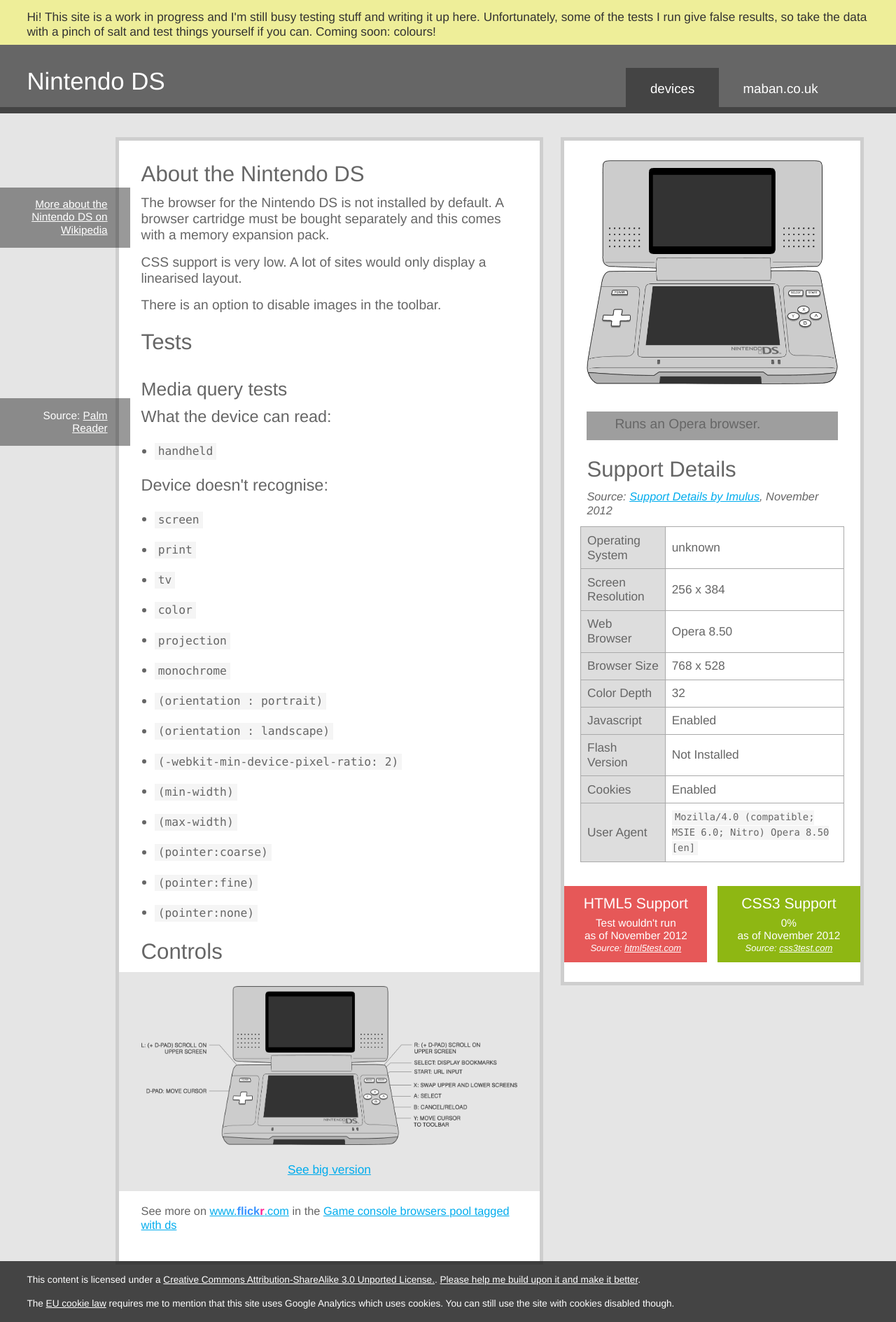
After one commit to maban/console-browsers, a PHP site: page /device/ds.php in a window 1280 px wide. The commit adds this page. Shown: the whole page at 70% size. Run offline with PHP 8.4, Linux system fonts and the light colour scheme; grey boxes are pictures that could not be loaded.

Commit message:
Adding the Wii U and Nintendo DS to the library.

```diff
--- /dev/null
+++ b/device/ds.php
@@ -0,0 +1,145 @@
+<?php include('../module/head.php');?>
+<body class="section-device">
+<header id="top">
+	<?php include('../module/nav.php');?>
+	<h1 class="heading">Nintendo DS</h1>
+</header>
+
+<section class="content">
+
+<article>
+
+	<div class="entry-content">
+
+		<h2>About the Nintendo DS</h2>
+
+		<aside><p><a href="http://en.wikipedia.org/wiki/Nintendo_DS">More about the Nintendo DS on Wikipedia</a></p></aside>
+
+		<p>The browser for the Nintendo DS is not installed by default. A browser cartridge must be bought separately and this comes with a memory expansion pack.</p>
+
+		<p>CSS support is very low. A lot of sites would only display a linearised layout.</p>
+
+		<p>There is an option to disable images in the toolbar.</p>
+
+		<h2>Tests</h2>
+
+		<h3>Media query tests</h3>
+
+		<aside><p>Source: <a href="http://www.jordanm.co.uk/palmreader">Palm Reader</a></p></aside>
+
+		<h4>What the device can read:</h4>
+
+		<ul>
+			<li><code>handheld</code></li>
+		</ul>
+
+		<h4>Device doesn't recognise:</h4>
+
+		<ul>
+			<li><code>screen</code></li>
+			<li><code>print</code></li>
+			<li><code>tv</code></li>
+			<li><code>color</code></li>
+			<li><code>projection</code></li>
+			<li><code>monochrome</code></li>
+			<li><code>(orientation : portrait)</code></li>
+			<li><code>(orientation : landscape)</code></li>
+			<li><code>(-webkit-min-device-pixel-ratio: 2)</code></li>
+			<li><code>(min-width)</code></li>
+			<li><code>(max-width)</code></li>
+			<li><code>(pointer:coarse)</code></li>
+			<li><code>(pointer:fine)</code></li>
+			<li><code>(pointer:none)</code></li>
+		</ul>
+
+		<h2>Controls</h2>
+
+		<figure>
+			<a href="../image/diagram-ds-controller.png">
+				<img src="../image/diagram-ds-controller.png" alt="diagram of the controls on the DS" />
+				<figcaption>
+					<p>See big version</p>
+				</figcaption>
+			</a>
+		</figure>
+
+		<div class="photos">
+			<script type="text/javascript" src="http://www.flickr.com/badge_code_v2.gne?show_name=1&count=10&display=latest&size=m&layout=h&context=in%2Fpool-2101283%40N20%2F&source=group_tag&group=2101283%40N20&tag=ds">
+			</script>
+			<p class="quiet">See more on <a href="http://www.flickr.com" id="flickr_www">www.<strong style="color:#3993ff">flick<span style="color:#ff1c92">r</span></strong>.com</a> in the <a href="http://www.flickr.com/groups/2101283@N20/pool/tags/ds">Game console browsers pool tagged with ds</a></p>
+		</div>
+
+	</div><!-- .entry-content -->
+
+	<div class="supplementary">
+
+		<img src="../image/ds-controller.png" alt="Diagram of the DS" />
+
+		<p class="browser browser-opera">Runs an Opera browser.</p>
+
+		<h2>Support Details</h2>
+
+		<aside><p>Source: <a href="http://supportdetails.com/">Support Details by Imulus</a>, November 2012</p></aside>
+
+		<table>
+			<tr>
+				<th>Operating System</th>
+				<td>unknown</td>
+			</tr>
+			<tr>
+				<th>Screen Resolution</th>
+				<td>256 x 384</td>
+			</tr>
+			<tr>
+				<th>Web Browser</th>
+				<td>Opera 8.50</td>
+			</tr>
+			<tr>
+				<th>Browser Size</th>
+				<td>768 x 528</td>
+			</tr>
+			<tr>
+				<th>Color Depth</th>
+				<td>32</td>
+			</tr>
+			<tr>
+				<th>Javascript</th>
+				<td>Enabled</td>
+			</tr>
+			<tr>
+				<th>Flash Version</th>
+				<td>Not Installed</td>
+			</tr>
+			<tr>
+				<th>Cookies</th>
+				<td>Enabled</td>
+			</tr>
+			<tr>
+				<th>User Agent</th>
+				<td><code>Mozilla/4.0 (compatible; MSIE 6.0; Nitro) Opera 8.50 [en]</code></td>
+			</tr>
+		</table>
+
+		<div class="highlight highlight-html">
+			<h3>HTML5 Support</h3>
+			<p>Test wouldn't run</p>
+			<p>as of November 2012</p>
+			<aside><p>Source: <a href="http://html5test.com">html5test.com</a></p></aside>
+		</div>
+
+		<div class="highlight highlight-css">
+			<h3>CSS3 Support</h3>
+			<p>0%</p>
+			<p>as of November 2012</p>
+			<aside><p>Source: <a href="http://css3test.com">css3test.com</a></p></aside>
+		</div>
+
+	</div><!-- .supplementary -->
+
+</article>
+
+</section>
+
+<?php include('../module/foot.php');?>
+</body>
+</html>
```
Also changed, not shown: device/wiiu.php (added, +64 -0 lines), index.php (+17 -2 lines), image/diagram-ds-controller.png (added), image/ds-controller.png (added), image/wiiu-controller.png (added).
